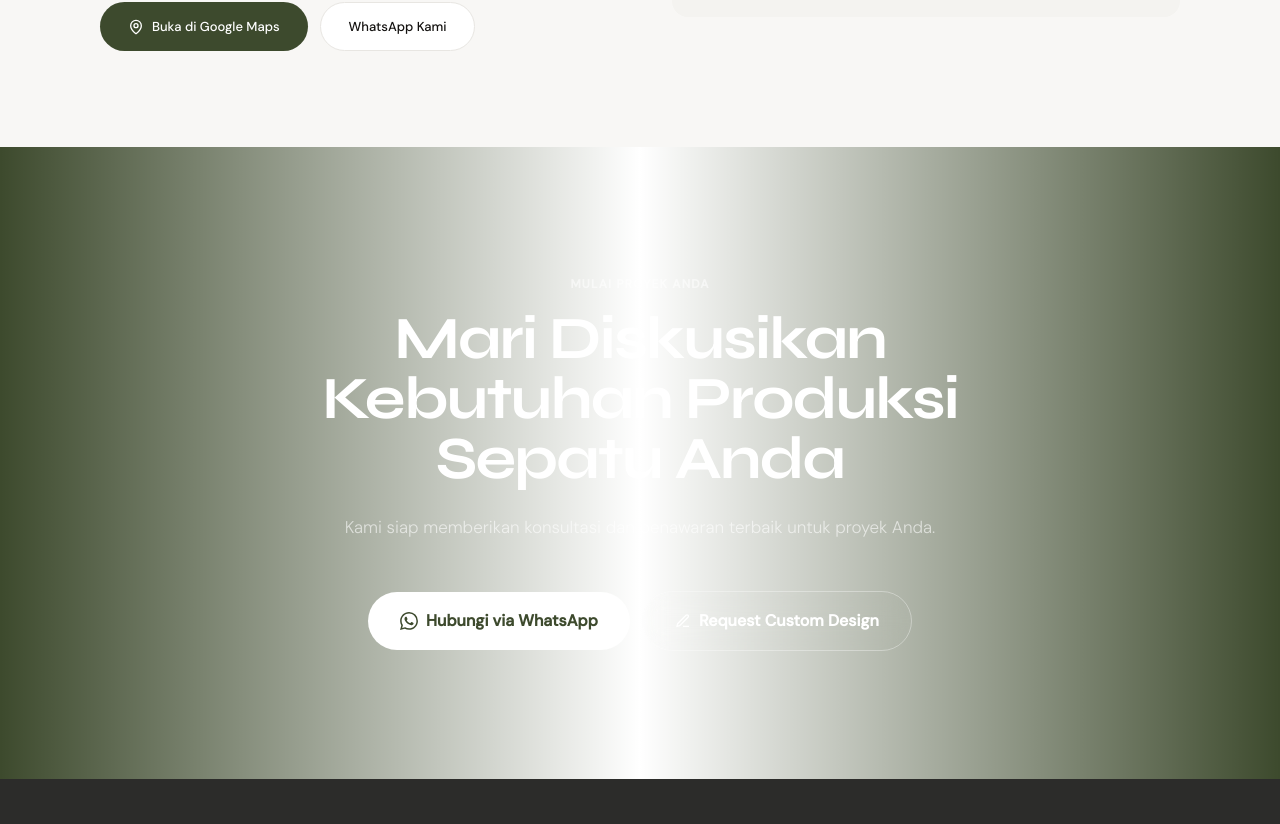
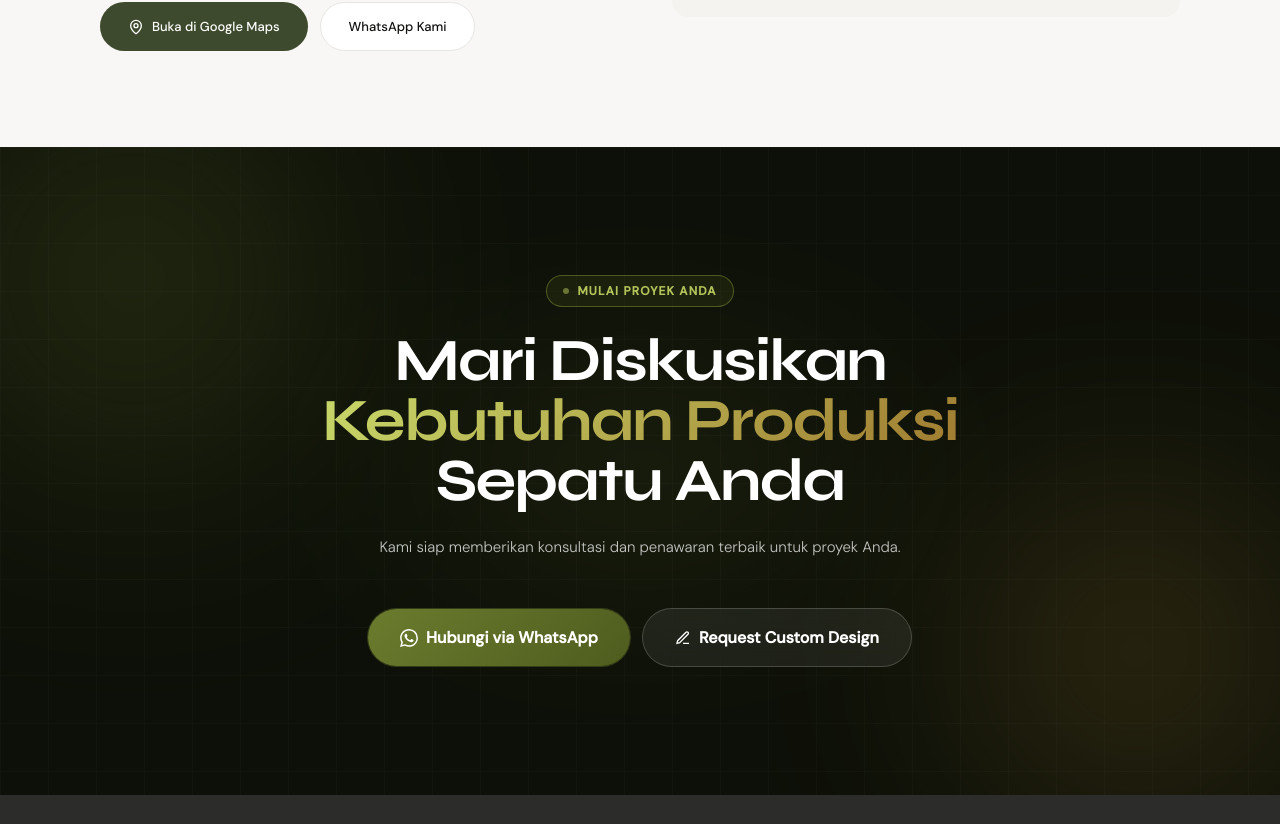
Before and after one commit to rachelzn/admiral-tactical, a Next.js app: page / in a window 1280 px wide. Shown: the part 7436-8260 px from the top of the page. Built offline with nearby package versions, Linux system fonts and the light colour scheme; grey boxes are pictures that could not be loaded.

Commit message:
style: bg changes for readibility

```diff
--- a/components/FinalCTA.tsx
+++ b/components/FinalCTA.tsx
@@ -1,59 +1,136 @@
 'use client';
 
 import { motion } from 'framer-motion';
-import Link from 'next/link';
 
 export default function FinalCTA() {
   return (
-    <section id="cta-final" className="py-32 bg-olive-600 overflow-hidden relative">
-      <motion.div
-        initial={{ opacity: 0 }}
-        whileInView={{ opacity: 1 }}
-        transition={{ duration: 0.65 }}
-        className="absolute inset-0 opacity-5"
-      >
-        <div className="absolute inset-0 bg-gradient-to-r from-transparent via-white to-transparent" />
-      </motion.div>
+    <section
+      id="cta-final"
+      className="relative py-32 overflow-hidden"
+      style={{ background: '#0d1008' }}
+    >
+      {/* ── Background decoration: gradient orbs ─────────────────────── */}
+      {/* Top-left olive blob */}
+      <div
+        className="pointer-events-none absolute -top-32 -left-32 w-[520px] h-[520px] rounded-full opacity-40 blur-[120px]"
+        style={{ background: 'radial-gradient(circle, #6b7c2e 0%, transparent 70%)' }}
+      />
+      {/* Bottom-right amber blob */}
+      <div
+        className="pointer-events-none absolute -bottom-24 -right-24 w-[480px] h-[480px] rounded-full opacity-35 blur-[110px]"
+        style={{ background: 'radial-gradient(circle, #a07b30 0%, transparent 70%)' }}
+      />
+      {/* Center subtle warm glow */}
+      <div
+        className="pointer-events-none absolute top-1/2 left-1/2 -translate-x-1/2 -translate-y-1/2 w-[700px] h-[300px] opacity-20 blur-[100px]"
+        style={{ background: 'radial-gradient(ellipse, #8a9a3a 0%, transparent 65%)' }}
+      />
 
+      {/* ── Subtle grid texture ───────────────────────────────────────── */}
+      <div
+        className="pointer-events-none absolute inset-0 opacity-[0.04]"
+        style={{
+          backgroundImage: `linear-gradient(rgba(255,255,255,0.5) 1px, transparent 1px),
+                            linear-gradient(90deg, rgba(255,255,255,0.5) 1px, transparent 1px)`,
+          backgroundSize: '48px 48px',
+        }}
+      />
+
+      {/* ── Content ───────────────────────────────────────────────────── */}
       <div className="container relative z-10">
         <motion.div
-          initial={{ opacity: 0, y: 24 }}
+          initial={{ opacity: 0, y: 28 }}
           whileInView={{ opacity: 1, y: 0 }}
           transition={{ duration: 0.65 }}
           className="text-center max-w-3xl mx-auto"
         >
-          <div className="text-xs font-semibold uppercase tracking-widest text-white/55 mb-4">
+          {/* Pill label */}
+          <motion.div
+            initial={{ opacity: 0, y: 12 }}
+            whileInView={{ opacity: 1, y: 0 }}
+            transition={{ duration: 0.5 }}
+            className="inline-flex items-center gap-2 mb-6 px-4 py-1.5 rounded-full border text-xs font-semibold uppercase tracking-widest"
+            style={{
+              borderColor: 'rgba(139, 159, 54, 0.45)',
+              color: '#b5c45a',
+              background: 'rgba(139, 159, 54, 0.1)',
+            }}
+          >
+            <span className="w-1.5 h-1.5 rounded-full bg-[#b5c45a] animate-pulse" />
             Mulai Proyek Anda
-          </div>
-          <h2 className="text-5xl md:text-6xl font-bold text-white mb-6">
-            Mari Diskusikan Kebutuhan Produksi Sepatu Anda
-          </h2>
-          <p className="text-xl text-white/60 font-light mb-12">
+          </motion.div>
+
+          {/* Headline — solid white, fully readable */}
+          <motion.h2
+            initial={{ opacity: 0, y: 20 }}
+            whileInView={{ opacity: 1, y: 0 }}
+            transition={{ duration: 0.65, delay: 0.1 }}
+            className="text-5xl md:text-6xl font-bold text-white mb-6 leading-tight"
+          >
+            Mari Diskusikan{' '}
+            <span
+              style={{
+                background: 'linear-gradient(135deg, #c8d96a 0%, #a07b30 100%)',
+                WebkitBackgroundClip: 'text',
+                WebkitTextFillColor: 'transparent',
+                backgroundClip: 'text',
+              }}
+            >
+              Kebutuhan Produksi
+            </span>{' '}
+            Sepatu Anda
+          </motion.h2>
+
+          {/* Subtext — white/80 on dark = clearly readable */}
+          <motion.p
+            initial={{ opacity: 0, y: 20 }}
+            whileInView={{ opacity: 1, y: 0 }}
+            transition={{ duration: 0.65, delay: 0.18 }}
+            className="text-lg text-white/75 font-light mb-12 leading-relaxed"
+          >
             Kami siap memberikan konsultasi dan penawaran terbaik untuk proyek Anda.
-          </p>
+          </motion.p>
 
-          <div className="flex flex-col sm:flex-row items-center justify-center gap-3">
+          {/* CTA Buttons */}
+          <motion.div
+            initial={{ opacity: 0, y: 20 }}
+            whileInView={{ opacity: 1, y: 0 }}
+            transition={{ duration: 0.65, delay: 0.26 }}
+            className="flex flex-col sm:flex-row items-center justify-center gap-3"
+          >
+            {/* Primary — olive gradient */}
             <a
               href="https://wa.me/6285121330886?text=Halo%20Admiral%20Tactical%2C%20saya%20ingin%20mendiskusikan%20kebutuhan%20pengadaan%20sepatu%20tactical."
               target="_blank"
               rel="noopener noreferrer"
-              className="inline-flex items-center gap-2 bg-white text-olive-600 px-8 py-4 rounded-pill font-semibold transition-all hover:-translate-y-0.5 hover:shadow-lg"
+              className="inline-flex items-center gap-2 px-8 py-4 rounded-pill font-semibold text-white transition-all hover:-translate-y-0.5 hover:shadow-xl"
+              style={{
+                background: 'linear-gradient(135deg, #6b7c2e 0%, #4e5c1e 100%)',
+                boxShadow: '0 0 0 1px rgba(139,159,54,0.3)',
+              }}
             >
               <svg viewBox="0 0 24 24" fill="currentColor" width="18" height="18">
                 <path d="M17.472 14.382c-.297-.149-1.758-.867-2.03-.967-.273-.099-.471-.148-.67.15-.197.297-.767.966-.94 1.164-.173.199-.347.223-.644.075-.297-.15-1.255-.463-2.39-1.475-.883-.788-1.48-1.761-1.653-2.059-.173-.297-.018-.458.13-.606.134-.133.298-.347.446-.52.149-.174.198-.298.298-.497.099-.198.05-.371-.025-.52-.075-.149-.669-1.612-.916-2.207-.242-.579-.487-.5-.669-.51-.173-.008-.371-.01-.57-.01-.198 0-.52.074-.792.372-.272.297-1.04 1.016-1.04 2.479 0 1.462 1.065 2.875 1.213 3.074.149.198 2.096 3.2 5.077 4.487.709.306 1.262.489 1.694.625.712.227 1.36.195 1.871.118.571-.085 1.758-.719 2.006-1.413.248-.694.248-1.289.173-1.413-.074-.124-.272-.198-.57-.347m-5.421 7.403h-.004a9.87 9.87 0 01-5.031-1.378l-.361-.214-3.741.982.998-3.648-.235-.374a9.86 9.86 0 01-1.51-5.26c.001-5.45 4.436-9.884 9.888-9.884 2.64 0 5.122 1.03 6.988 2.898a9.825 9.825 0 012.893 6.994c-.003 5.45-4.437 9.884-9.885 9.884m8.413-18.297A11.815 11.815 0 0012.05 0C5.495 0 .16 5.335.157 11.892c0 2.096.547 4.142 1.588 5.945L.057 24l6.305-1.654a11.882 11.882 0 005.683 1.448h.005c6.554 0 11.89-5.335 11.893-11.893a11.821 11.821 0 00-3.48-8.413Z" />
               </svg>
               Hubungi via WhatsApp
             </a>
+
+            {/* Secondary — glass */}
             <a
               href="#custom"
-              className="inline-flex items-center gap-2 bg-white/12 text-white px-8 py-4 rounded-pill font-semibold border border-white/35 backdrop-blur-md transition-all hover:bg-white/20 hover:-translate-y-0.5"
+              className="inline-flex items-center gap-2 px-8 py-4 rounded-pill font-semibold text-white transition-all hover:-translate-y-0.5"
+              style={{
+                background: 'rgba(255,255,255,0.07)',
+                border: '1px solid rgba(255,255,255,0.18)',
+                backdropFilter: 'blur(12px)',
+              }}
             >
               <svg width="16" height="16" viewBox="0 0 24 24" fill="none" stroke="currentColor" strokeWidth="2">
                 <path d="M12 20h9M16.5 3.5a2.121 2.121 0 013 3L7 19l-4 1 1-4L16.5 3.5z" />
               </svg>
               Request Custom Design
             </a>
-          </div>
+          </motion.div>
         </motion.div>
       </div>
     </section>
```
